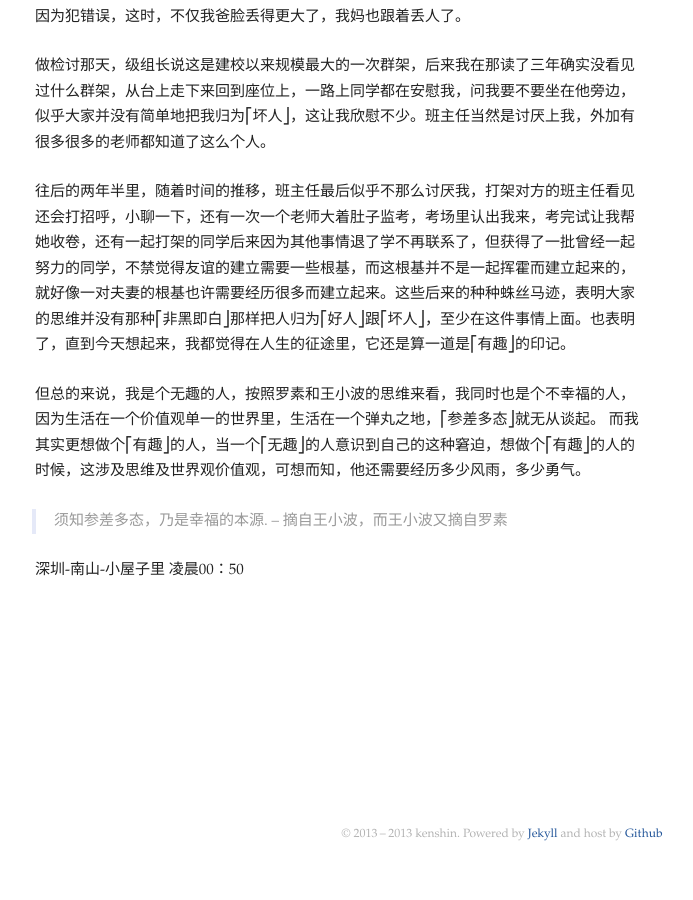
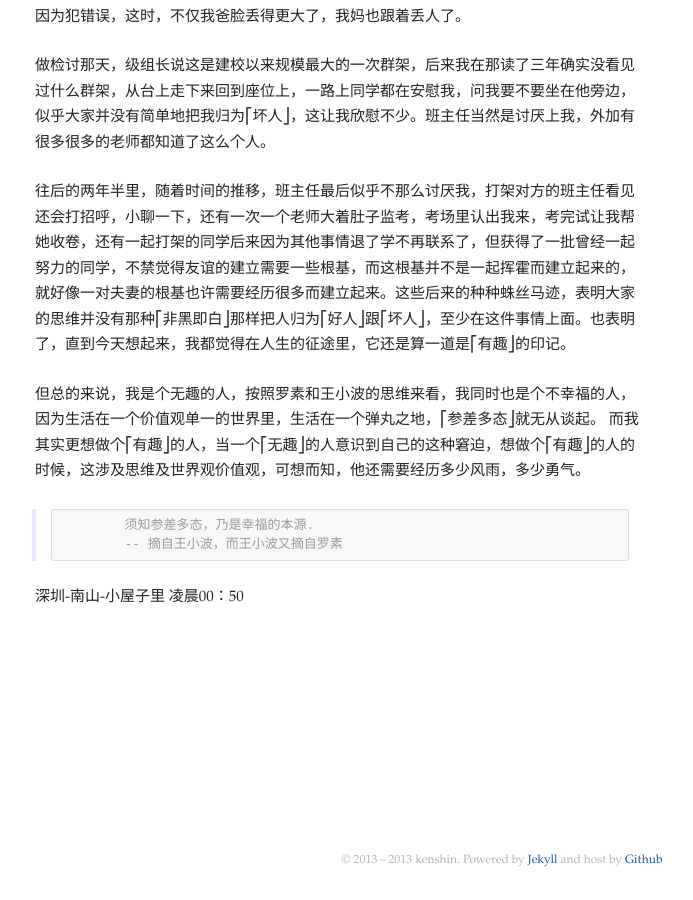
Before and after one commit to kenshinlin/archives, a Jekyll site: the page built from _posts/2013-10-30-p.md, in a window 1280 px wide and 900 px high, scrolled down 2622 px. Shown: the whole window, without its empty margins (138-831 px from the left). Built offline with Jekyll 4.4.1, drawn with Linux system fonts in a browser that asks for light colours; comment, search, counter and statistics services are not loaded; before the commit the page ends 3496 px from its top, so only the background shows below that.

Commit message:
文章当一个无趣的人想做一个有趣的人 引用加换行

```diff
--- a/_posts/2013-10-30-p.md
+++ b/_posts/2013-10-30-p.md
@@ -47,7 +47,8 @@ title:  当⎡无趣⎦的人想做一个⎡有趣⎦的人
 但总的来说，我是个无趣的人，按照罗素和王小波的思维来看，我同时也是个不幸福的人，因为生活在一个价值观单一的世界里，生活在一个弹丸之地，⎡参差多态⎦就无从谈起。
 而我其实更想做个⎡有趣⎦的人，当一个⎡无趣⎦的人意识到自己的这种窘迫，想做个⎡有趣⎦的人的时候，这涉及思维及世界观价值观，可想而知，他还需要经历多少风雨，多少勇气。
 
-> 须知参差多态，乃是幸福的本源.
-> -- 摘自王小波，而王小波又摘自罗素
+>
+		须知参差多态，乃是幸福的本源.
+		-- 摘自王小波，而王小波又摘自罗素
 
 深圳-南山-小屋子里 凌晨00：50
```
